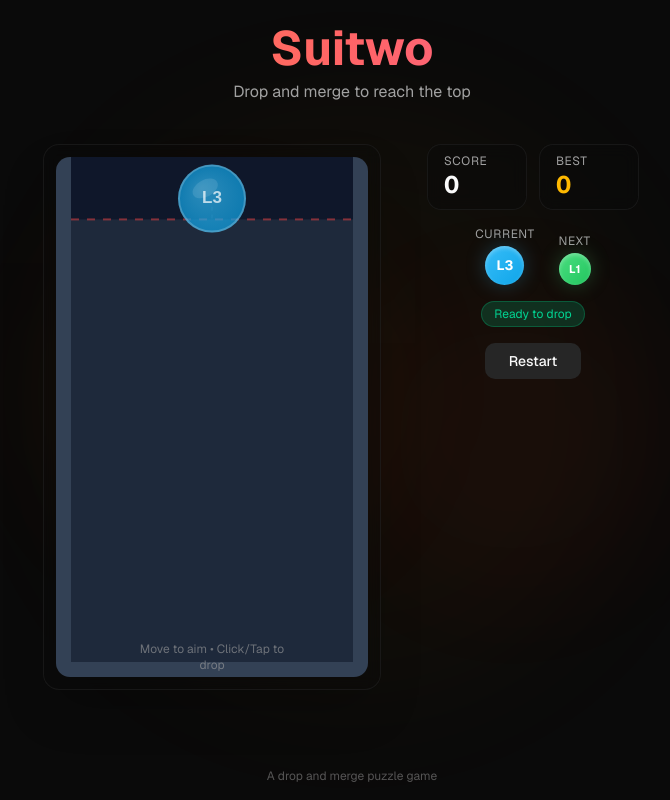
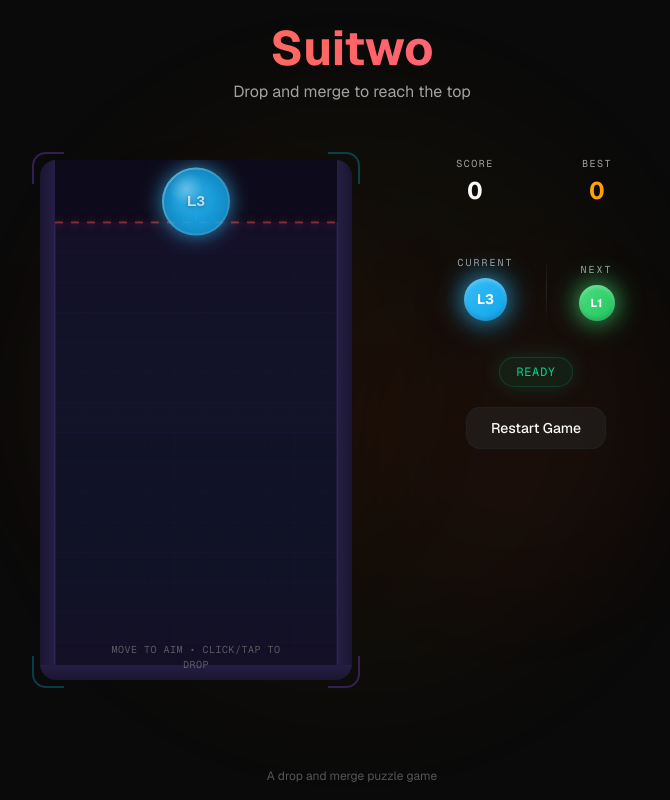
Before and after one commit to timhaneunsoo/v0-suitwo-drop-game, a Next.js app: page / in a window 1280 px wide. Shown: the whole page, without its empty margins (288-958 px from the left). Built offline with nearby package versions, Linux system fonts and the light colour scheme.

Commit message:
feat: crypto-themed visual overhaul with advanced styling\n\nUpdate globals.css, GameHud, SuitwoGame, and UI elements for crypto theme.

```diff
--- a/components/GameHud.tsx
+++ b/components/GameHud.tsx
@@ -12,34 +12,53 @@ type GameHudProps = {
 };
 
 // Scale factor to convert game radius to HUD preview size
-// Game radius ranges from 18 (L1) to 92 (L8)
-// We want HUD preview to range from ~32px to ~64px
-const MIN_PREVIEW_SIZE = 32;
-const MAX_PREVIEW_SIZE = 64;
+const MIN_PREVIEW_SIZE = 36;
+const MAX_PREVIEW_SIZE = 68;
 const MIN_RADIUS = 18;
 const MAX_RADIUS = 92;
 
 function TokenPreview({ level, label }: { level: number; label: string }) {
   const config = getTokenConfig(level);
 
-  // Scale the token's actual radius to a reasonable HUD preview size
   const normalizedRadius = (config.radius - MIN_RADIUS) / (MAX_RADIUS - MIN_RADIUS);
   const previewSize = MIN_PREVIEW_SIZE + normalizedRadius * (MAX_PREVIEW_SIZE - MIN_PREVIEW_SIZE);
 
   return (
-    <div className="flex flex-col items-center gap-1">
-      <span className="text-xs text-muted-foreground uppercase tracking-wider">{label}</span>
+    <div className="flex flex-col items-center gap-2">
+      <span className="text-[10px] text-muted-foreground uppercase tracking-[0.2em] font-mono">{label}</span>
+      <div className="relative">
+        {/* Glow ring */}
         <div
-        className="rounded-full flex items-center justify-center font-bold text-white shadow-lg transition-all duration-200"
+          className="absolute inset-0 rounded-full opacity-50 blur-md"
+          style={{
+            background: `linear-gradient(135deg, ${config.colorA}, ${config.colorB})`,
+            transform: 'scale(1.2)',
+          }}
+        />
+        {/* Token */}
+        <div
+          className="relative rounded-full flex items-center justify-center font-bold text-white transition-all duration-300"
           style={{
             width: previewSize,
             height: previewSize,
             background: `linear-gradient(135deg, ${config.colorA} 0%, ${config.colorB} 100%)`,
-          boxShadow: `0 0 20px ${config.colorA}40, inset 0 2px 4px rgba(255,255,255,0.3)`,
-          fontSize: previewSize * 0.35,
+            boxShadow: `0 0 20px ${config.colorA}60, inset 0 2px 4px rgba(255,255,255,0.3), inset 0 -2px 4px rgba(0,0,0,0.2)`,
+            fontSize: previewSize * 0.32,
           }}
         >
           {config.label}
+        </div>
+      </div>
+    </div>
+  );
+}
+
+function StatCard({ label, value, highlight = false }: { label: string; value: string | number; highlight?: boolean }) {
+  return (
+    <div className="glass-card rounded-xl px-5 py-3 min-w-[110px] text-center">
+      <div className="text-[10px] text-muted-foreground uppercase tracking-[0.15em] font-mono mb-1">{label}</div>
+      <div className={`text-2xl font-bold tabular-nums ${highlight ? 'bg-gradient-to-r from-amber-400 to-orange-400 bg-clip-text text-transparent' : 'text-foreground'}`}>
+        {value.toLocaleString()}
       </div>
     </div>
   );
@@ -54,45 +73,45 @@ export function GameHud({
   onRestart,
 }: GameHudProps) {
   return (
-    <div className="flex flex-col gap-4 w-full">
+    <div className="flex flex-col gap-5 w-full">
       {/* Score Cards */}
       <div className="flex gap-3 justify-center">
-        <div className="bg-card/50 backdrop-blur-sm border border-border/50 rounded-xl px-4 py-2 min-w-[100px]">
-          <div className="text-xs text-muted-foreground uppercase tracking-wider">Score</div>
-          <div className="text-2xl font-bold text-foreground tabular-nums">{score}</div>
-        </div>
-        <div className="bg-card/50 backdrop-blur-sm border border-border/50 rounded-xl px-4 py-2 min-w-[100px]">
-          <div className="text-xs text-muted-foreground uppercase tracking-wider">Best</div>
-          <div className="text-2xl font-bold text-amber-400 tabular-nums">{bestScore}</div>
-        </div>
+        <StatCard label="Score" value={score} />
+        <StatCard label="Best" value={bestScore} highlight />
       </div>
 
       {/* Token Previews */}
-      <div className="flex gap-6 justify-center items-end">
+      <div className="glass-card rounded-2xl p-4">
+        <div className="flex gap-8 justify-center items-end">
           <TokenPreview level={currentTokenLevel} label="Current" />
+          <div className="w-px h-16 bg-gradient-to-b from-transparent via-border to-transparent" />
           <TokenPreview level={nextTokenLevel} label="Next" />
+        </div>
       </div>
 
       {/* Drop Indicator */}
       <div className="flex justify-center">
         <div
-          className={`text-xs px-3 py-1 rounded-full transition-all duration-200 ${
+          className={`text-xs px-4 py-1.5 rounded-full font-mono tracking-wider transition-all duration-300 ${
             canDrop
-              ? "bg-emerald-500/20 text-emerald-400 border border-emerald-500/30"
-              : "bg-amber-500/20 text-amber-400 border border-amber-500/30"
+              ? "bg-emerald-500/10 text-emerald-400 border border-emerald-500/20"
+              : "bg-amber-500/10 text-amber-400 border border-amber-500/20"
           }`}
+          style={{
+            boxShadow: canDrop ? '0 0 20px rgba(16,185,129,0.2)' : 'none',
+          }}
         >
-          {canDrop ? "Ready to drop" : "Cooldown..."}
+          {canDrop ? "READY" : "COOLDOWN"}
         </div>
       </div>
 
       {/* Restart Button */}
       <button
         onClick={onRestart}
-        className="mx-auto px-6 py-2 rounded-lg bg-secondary hover:bg-secondary/80 text-secondary-foreground font-medium transition-colors text-sm"
+        className="mx-auto px-6 py-2.5 rounded-xl bg-secondary/50 hover:bg-secondary/80 text-secondary-foreground font-medium transition-all duration-200 text-sm border border-border/50 hover:border-border hover:scale-105 active:scale-95"
         aria-label="Restart game"
       >
-        Restart
+        Restart Game
       </button>
     </div>
   );
@@ -107,35 +126,46 @@ type GameOverModalProps = {
 
 export function GameOverModal({ score, bestScore, isNewBest, onRestart }: GameOverModalProps) {
   return (
-    <div className="fixed inset-0 bg-black/70 backdrop-blur-sm flex items-center justify-center z-50 p-4">
-      <div className="bg-card border border-border rounded-2xl p-8 max-w-sm w-full text-center shadow-2xl">
-        <h2 className="text-3xl font-bold text-foreground mb-2">Game Over</h2>
+    <div className="fixed inset-0 bg-black/80 backdrop-blur-md flex items-center justify-center z-50 p-4">
+      <div className="glass-card rounded-3xl p-8 max-w-sm w-full text-center glow-purple relative overflow-hidden">
+        {/* Background decoration */}
+        <div className="absolute inset-0 opacity-30">
+          <div className="absolute top-0 left-1/2 -translate-x-1/2 w-[300px] h-[300px] bg-gradient-to-b from-violet-500/20 to-transparent rounded-full blur-3xl" />
+        </div>
+
+        <div className="relative z-10">
+          <h2 className="text-4xl font-bold text-foreground mb-3 tracking-tight">Game Over</h2>
 
           {isNewBest && (
-          <div className="text-amber-400 font-semibold mb-4 animate-pulse">
-            🎉 New Best Score! 🎉
+            <div className="inline-block px-4 py-1 rounded-full bg-gradient-to-r from-amber-500/20 to-orange-500/20 border border-amber-500/30 mb-4">
+              <span className="text-sm font-semibold bg-gradient-to-r from-amber-400 to-orange-400 bg-clip-text text-transparent">
+                NEW HIGH SCORE
+              </span>
             </div>
           )}
 
           <div className="space-y-3 mb-6">
-          <div className="bg-secondary/50 rounded-xl p-4">
-            <div className="text-sm text-muted-foreground">Final Score</div>
-            <div className="text-4xl font-bold text-foreground">{score}</div>
+            <div className="glass-card rounded-xl p-5">
+              <div className="text-xs text-muted-foreground uppercase tracking-wider font-mono mb-1">Final Score</div>
+              <div className="text-5xl font-bold text-foreground tabular-nums">{score.toLocaleString()}</div>
             </div>
-          <div className="bg-secondary/50 rounded-xl p-4">
-            <div className="text-sm text-muted-foreground">Best Score</div>
-            <div className="text-2xl font-bold text-amber-400">{bestScore}</div>
+            <div className="glass-card rounded-xl p-4">
+              <div className="text-xs text-muted-foreground uppercase tracking-wider font-mono mb-1">Best Score</div>
+              <div className="text-2xl font-bold bg-gradient-to-r from-amber-400 to-orange-400 bg-clip-text text-transparent tabular-nums">
+                {bestScore.toLocaleString()}
+              </div>
             </div>
           </div>
 
           <button
             onClick={onRestart}
-          className="w-full py-3 rounded-xl bg-primary hover:bg-primary/90 text-primary-foreground font-semibold text-lg transition-colors"
+            className="w-full py-4 rounded-xl bg-gradient-to-r from-violet-600 to-fuchsia-600 hover:from-violet-500 hover:to-fuchsia-500 text-white font-semibold text-lg transition-all duration-200 hover:scale-[1.02] active:scale-[0.98] shadow-lg shadow-violet-500/25"
             aria-label="Play again"
           >
             Play Again
           </button>
         </div>
       </div>
+    </div>
   );
 }
--- a/components/SuitwoGame.tsx
+++ b/components/SuitwoGame.tsx
@@ -346,12 +346,37 @@ export function SuitwoGame() {
   const render = useCallback((ctx: CanvasRenderingContext2D) => {
     const dims = dimensionsRef.current;
 
-    // Clear canvas
-    ctx.fillStyle = "#0f172a";
+    // Clear canvas with deep space gradient
+    const bgGradient = ctx.createLinearGradient(0, 0, 0, dims.height);
+    bgGradient.addColorStop(0, "#0c0a1a");
+    bgGradient.addColorStop(0.5, "#120f24");
+    bgGradient.addColorStop(1, "#0a0814");
+    ctx.fillStyle = bgGradient;
     ctx.fillRect(0, 0, dims.width, dims.height);
 
-    // Draw container background
-    ctx.fillStyle = "#1e293b";
+    // Draw subtle grid pattern
+    ctx.strokeStyle = "rgba(139, 92, 246, 0.03)";
+    ctx.lineWidth = 1;
+    const gridSize = 30;
+    for (let x = dims.wallThickness; x < dims.width - dims.wallThickness; x += gridSize) {
+      ctx.beginPath();
+      ctx.moveTo(x, dims.dangerLineY);
+      ctx.lineTo(x, dims.height - dims.wallThickness);
+      ctx.stroke();
+    }
+    for (let y = dims.dangerLineY; y < dims.height - dims.wallThickness; y += gridSize) {
+      ctx.beginPath();
+      ctx.moveTo(dims.wallThickness, y);
+      ctx.lineTo(dims.width - dims.wallThickness, y);
+      ctx.stroke();
+    }
+
+    // Draw container background with gradient
+    const containerGradient = ctx.createLinearGradient(0, dims.dangerLineY, 0, dims.height);
+    containerGradient.addColorStop(0, "rgba(139, 92, 246, 0.05)");
+    containerGradient.addColorStop(0.5, "rgba(34, 211, 238, 0.02)");
+    containerGradient.addColorStop(1, "rgba(139, 92, 246, 0.08)");
+    ctx.fillStyle = containerGradient;
     ctx.fillRect(
       dims.wallThickness,
       dims.dangerLineY,
@@ -359,7 +384,9 @@ export function SuitwoGame() {
       dims.height - dims.dangerLineY - dims.wallThickness
     );
 
-    // Draw danger line
+    // Draw danger line with glow
+    ctx.shadowColor = "#ef4444";
+    ctx.shadowBlur = 10;
     ctx.strokeStyle = "#ef444480";
     ctx.lineWidth = 2;
     ctx.setLineDash([8, 8]);
@@ -368,26 +395,54 @@ export function SuitwoGame() {
     ctx.lineTo(dims.width - dims.wallThickness, dims.dangerLineY);
     ctx.stroke();
     ctx.setLineDash([]);
+    ctx.shadowBlur = 0;
 
-    // Draw walls
-    ctx.fillStyle = "#334155";
+    // Draw walls with gradient
+    const wallGradient = ctx.createLinearGradient(0, 0, dims.wallThickness, 0);
+    wallGradient.addColorStop(0, "#1a1530");
+    wallGradient.addColorStop(1, "#251f45");
+    ctx.fillStyle = wallGradient;
     // Left wall
     ctx.fillRect(0, 0, dims.wallThickness, dims.height);
+
+    const wallGradientRight = ctx.createLinearGradient(dims.width - dims.wallThickness, 0, dims.width, 0);
+    wallGradientRight.addColorStop(0, "#251f45");
+    wallGradientRight.addColorStop(1, "#1a1530");
+    ctx.fillStyle = wallGradientRight;
     // Right wall
     ctx.fillRect(dims.width - dims.wallThickness, 0, dims.wallThickness, dims.height);
+
     // Floor
+    const floorGradient = ctx.createLinearGradient(0, dims.height - dims.wallThickness, 0, dims.height);
+    floorGradient.addColorStop(0, "#251f45");
+    floorGradient.addColorStop(1, "#1a1530");
+    ctx.fillStyle = floorGradient;
     ctx.fillRect(0, dims.height - dims.wallThickness, dims.width, dims.wallThickness);
+
+    // Wall edge highlights
+    ctx.strokeStyle = "rgba(139, 92, 246, 0.2)";
+    ctx.lineWidth = 1;
+    ctx.beginPath();
+    ctx.moveTo(dims.wallThickness, dims.dangerLineY);
+    ctx.lineTo(dims.wallThickness, dims.height - dims.wallThickness);
+    ctx.moveTo(dims.width - dims.wallThickness, dims.dangerLineY);
+    ctx.lineTo(dims.width - dims.wallThickness, dims.height - dims.wallThickness);
+    ctx.stroke();
 
     // Draw drop preview line
     if (!gameOver && canDrop) {
-      ctx.strokeStyle = "#ffffff20";
-      ctx.lineWidth = 1;
-      ctx.setLineDash([4, 4]);
+      // Glowing preview line
+      ctx.shadowColor = "rgba(139, 92, 246, 0.5)";
+      ctx.shadowBlur = 8;
+      ctx.strokeStyle = "rgba(139, 92, 246, 0.4)";
+      ctx.lineWidth = 2;
+      ctx.setLineDash([6, 6]);
       ctx.beginPath();
       ctx.moveTo(previewXRef.current, dims.dropZoneY);
       ctx.lineTo(previewXRef.current, dims.dangerLineY);
       ctx.stroke();
       ctx.setLineDash([]);
+      ctx.shadowBlur = 0;
 
       // Draw preview token - use ref for current level to avoid stale closure
       const config = getTokenConfig(currentTokenLevelRef.current);
@@ -435,6 +490,15 @@ export function SuitwoGame() {
     // Check for preloaded image
     const image = imagesRef.current.get(config.level);
     if (image && config.imageSrc) {
+      // Draw glow behind image
+      ctx.shadowColor = config.colorA;
+      ctx.shadowBlur = 15;
+      ctx.beginPath();
+      ctx.arc(0, 0, config.radius, 0, Math.PI * 2);
+      ctx.fillStyle = "rgba(0,0,0,0.01)";
+      ctx.fill();
+      ctx.shadowBlur = 0;
+
       // Draw image clipped to circle
       ctx.beginPath();
       ctx.arc(0, 0, config.radius, 0, Math.PI * 2);
@@ -447,6 +511,10 @@ export function SuitwoGame() {
         config.radius * 2
       );
     } else {
+      // Outer glow
+      ctx.shadowColor = config.colorA;
+      ctx.shadowBlur = 20;
+
       // Draw gradient circle
       const gradient = ctx.createRadialGradient(
         -config.radius * 0.3,
@@ -457,40 +525,53 @@ export function SuitwoGame() {
         config.radius
       );
       gradient.addColorStop(0, config.colorA);
+      gradient.addColorStop(0.7, config.colorB);
       gradient.addColorStop(1, config.colorB);
 
       ctx.fillStyle = gradient;
       ctx.beginPath();
       ctx.arc(0, 0, config.radius, 0, Math.PI * 2);
       ctx.fill();
+      ctx.shadowBlur = 0;
 
-      // Draw highlight
-      ctx.fillStyle = "rgba(255, 255, 255, 0.15)";
+      // Inner highlight
+      const highlightGradient = ctx.createRadialGradient(
+        -config.radius * 0.3,
+        -config.radius * 0.4,
+        0,
+        -config.radius * 0.3,
+        -config.radius * 0.4,
+        config.radius * 0.5
+      );
+      highlightGradient.addColorStop(0, "rgba(255, 255, 255, 0.35)");
+      highlightGradient.addColorStop(1, "rgba(255, 255, 255, 0)");
+      ctx.fillStyle = highlightGradient;
       ctx.beginPath();
-      ctx.ellipse(
-        -config.radius * 0.2,
-        -config.radius * 0.3,
-        config.radius * 0.4,
-        config.radius * 0.25,
-        -0.5,
-        0,
-        Math.PI * 2
-      );
+      ctx.arc(0, 0, config.radius, 0, Math.PI * 2);
       ctx.fill();
 
-      // Draw border
-      ctx.strokeStyle = "rgba(255, 255, 255, 0.3)";
+      // Draw border with gradient
+      const borderGradient = ctx.createLinearGradient(-config.radius, -config.radius, config.radius, config.radius);
+      borderGradient.addColorStop(0, "rgba(255, 255, 255, 0.5)");
+      borderGradient.addColorStop(0.5, "rgba(255, 255, 255, 0.2)");
+      borderGradient.addColorStop(1, "rgba(255, 255, 255, 0.1)");
+      ctx.strokeStyle = borderGradient;
       ctx.lineWidth = 2;
       ctx.beginPath();
       ctx.arc(0, 0, config.radius - 1, 0, Math.PI * 2);
       ctx.stroke();
 
-      // Draw label
+      // Draw label with shadow
+      ctx.shadowColor = "rgba(0, 0, 0, 0.5)";
+      ctx.shadowBlur = 4;
+      ctx.shadowOffsetY = 1;
       ctx.fillStyle = "white";
-      ctx.font = `bold ${config.radius * 0.5}px sans-serif`;
+      ctx.font = `bold ${config.radius * 0.45}px sans-serif`;
       ctx.textAlign = "center";
       ctx.textBaseline = "middle";
       ctx.fillText(config.label, 0, 0);
+      ctx.shadowBlur = 0;
+      ctx.shadowOffsetY = 0;
     }
 
     ctx.restore();
@@ -566,22 +647,28 @@ export function SuitwoGame() {
       {/* Game Canvas */}
       <div
         ref={containerRef}
-        className="relative bg-card/30 backdrop-blur-sm rounded-2xl p-3 border border-border/50 shadow-2xl"
+        className="relative glass-card rounded-3xl p-4 glow-purple"
       >
+        {/* Decorative corner accents */}
+        <div className="absolute top-2 left-2 w-8 h-8 border-l-2 border-t-2 border-violet-500/30 rounded-tl-xl" />
+        <div className="absolute top-2 right-2 w-8 h-8 border-r-2 border-t-2 border-cyan-500/30 rounded-tr-xl" />
+        <div className="absolute bottom-2 left-2 w-8 h-8 border-l-2 border-b-2 border-cyan-500/30 rounded-bl-xl" />
+        <div className="absolute bottom-2 right-2 w-8 h-8 border-r-2 border-b-2 border-violet-500/30 rounded-br-xl" />
+
         <canvas
           ref={canvasRef}
-          className="rounded-xl cursor-crosshair touch-none transition-transform"
+          className="rounded-2xl cursor-crosshair touch-none transition-transform"
           style={{ display: "block" }}
         />
 
         {/* Instructions overlay */}
-        <div className="absolute bottom-4 left-1/2 -translate-x-1/2 text-xs text-muted-foreground/60 text-center pointer-events-none">
+        <div className="absolute bottom-6 left-1/2 -translate-x-1/2 text-[10px] text-muted-foreground/50 text-center pointer-events-none font-mono tracking-wider uppercase">
           Move to aim • Click/Tap to drop
         </div>
       </div>
 
       {/* HUD */}
-      <div className="lg:sticky lg:top-4 w-full lg:w-64">
+      <div className="lg:sticky lg:top-4 w-full lg:w-72">
         <GameHud
           score={score}
           bestScore={bestScore}
```
Lines whose indentation alone changed are shown as unchanged.
